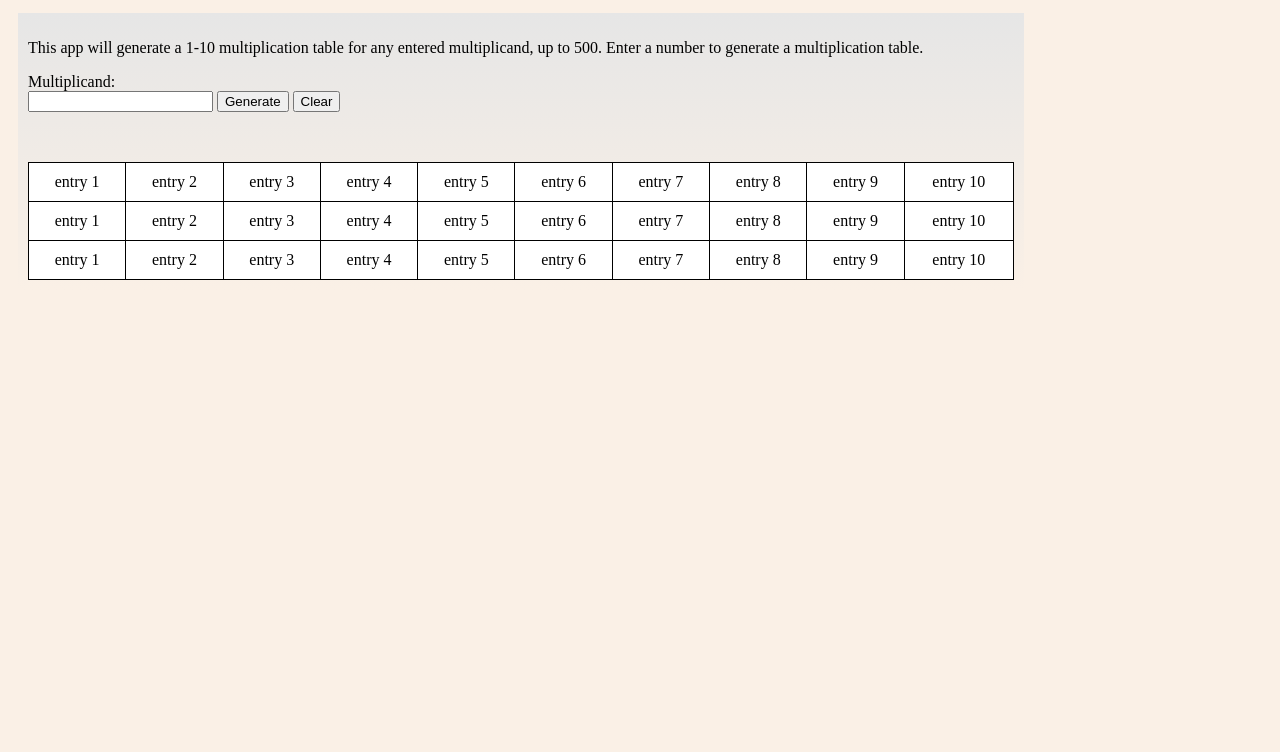
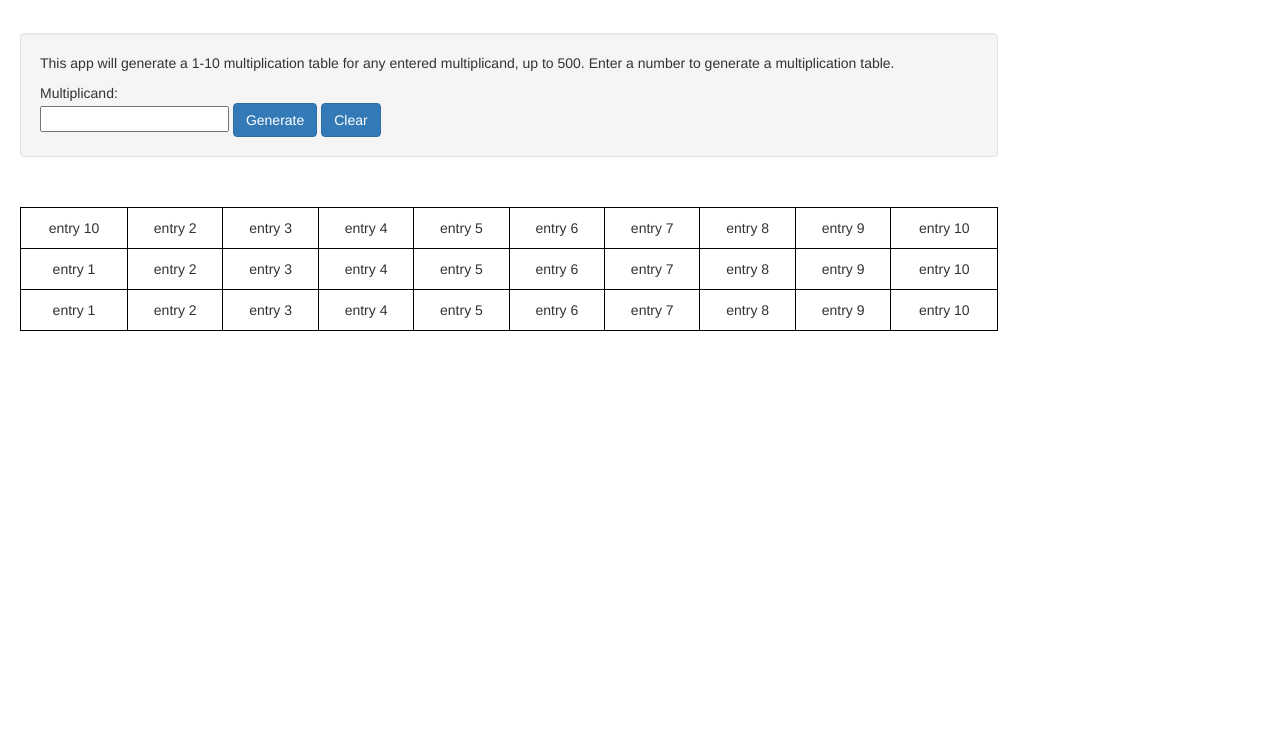
Before and after one commit to dcompgriff/AWS_Multiplication_Table_Generator, a plain HTML site: page static/index.html in a window 1280 px wide. Shown: the part 77-829 px from the top of the page. Drawn offline with nearby package versions, Linux system fonts and the light colour scheme; files whose address does not match are found by name.

Commit message:
Updated css styles and added minimal bootstrap styling.

```diff
--- a/frontend/multiplication_table_code.js
+++ b/frontend/multiplication_table_code.js
@@ -14,7 +14,7 @@ $(document).ready(function(){
 	function buildTable(htmlBaseElement, range){
 
 		var currentTableId = "table0";
-		var currentTable = $('<table class="multiplication_table"></table>');
+		var currentTable = $('<table class="table-hover multiplication_table"></table>');
 		//Loop through and create the table.
 		for(var row = 1; row<=range; row++){
 
@@ -33,7 +33,7 @@ $(document).ready(function(){
 				//Add the table to the web-page, and create
 				// a new base table to fill.
 				$(htmlBaseElement).append(currentTable);
-				currentTable = $('<table class="multiplication_table"></table>');
+				currentTable = $('<table class="table-hover multiplication_table"></table>');
 			}
 		}
 
--- a/static/index.html
+++ b/static/index.html
@@ -2,24 +2,28 @@
 <html>
 <head>
 	<title>Multiplication Table App</title>
+	<!-- Bootstrap latest compiled and minified CSS -->
+	<link rel="stylesheet" href="http://maxcdn.bootstrapcdn.com/bootstrap/3.3.6/css/bootstrap.min.css">
 	<link rel="stylesheet" type="text/css" href="multiplication_table_styles.css">
 
 </head>
 <body>
 
-<h1>Multiplication Tables</h1>
+<h1 class="navbar navbar-default" style="font-family: Comic Sans MS">Multiplication Tables</h1>
 <div id="middle_column">
-	<p>This app will generate a 1-10 multiplication table for any entered multiplicand, up to 500. Enter a number to generate a multiplication table.</p>
-	<form>
-		Multiplicand:<br/>
-		<input type="text" name="multiplicand_input" id="multiplicand_input">
-		<input type="button" value="Generate" name="multiplication_table_generate" id="multiplication_table_generate">
-		<input type="button" value="Clear" name="multiplication_table_clear" id="multiplication_table_clear">
-	</form>
+	<div class="well">
+		<p>This app will generate a 1-10 multiplication table for any entered multiplicand, up to 500. Enter a number to generate a multiplication table.</p>
+		<form>
+			Multiplicand:<br/>
+			<input type="text" name="multiplicand_input" id="multiplicand_input">
+			<input type="button" value="Generate" name="multiplication_table_generate" class="btn btn-primary" id="multiplication_table_generate">
+			<input type="button" value="Clear" name="multiplication_table_clear" class="btn btn-primary" id="multiplication_table_clear">
+		</form>
+	</div>
 	<div id="multiplication_table_display">
-		<table class="multiplication_table">
+		<table class="table-hover multiplication_table">
 			<tr>
-				<td>entry 1</td>
+				<td>entry 10</td>
 				<td>entry 2</td>
 				<td>entry 3</td>
 				<td>entry 4</td>
@@ -64,8 +68,10 @@
 
 <!-- Import the jquery code from a contend delivery provider link. -->
 <script src="https://ajax.googleapis.com/ajax/libs/jquery/1.12.0/jquery.min.js"></script>
+<!-- Bootstrap latest compiled JavaScript -->
+<script src="http://maxcdn.bootstrapcdn.com/bootstrap/3.3.6/js/bootstrap.min.js"></script>
+
 <!-- Import my jquery javascript files for the web page. -->
 <script src="multiplication_table_code.js"></script>
-
 </body>
 </html>
--- a/static/multiplication_table_styles.css
+++ b/static/multiplication_table_styles.css
@@ -1,11 +1,5 @@
 #middle_column {
 	width: 78%;
-	background: #e6e6e6; /* For browsers that do not support gradients */
-    background: -webkit-linear-gradient(#e6e6e6, linen); /* For Safari 5.1 to 6.0 */
-    background: -o-linear-gradient(#e6e6e6, linen); /* For Opera 11.1 to 12.0 */
-    background: -moz-linear-gradient(#e6e6e6, linen); /* For Firefox 3.6 to 15 */
-    background: linear-gradient(#e6e6e6, linen); /* Standard syntax */
-	background: linear-gradient(direction, #e6e6e6, linen);
 	display: inline-block;
 	height: inherit;
 
@@ -25,7 +19,6 @@
 }
 
 body {
-	background-color: linen;
 	min-height: 800px;
 }
 
```
